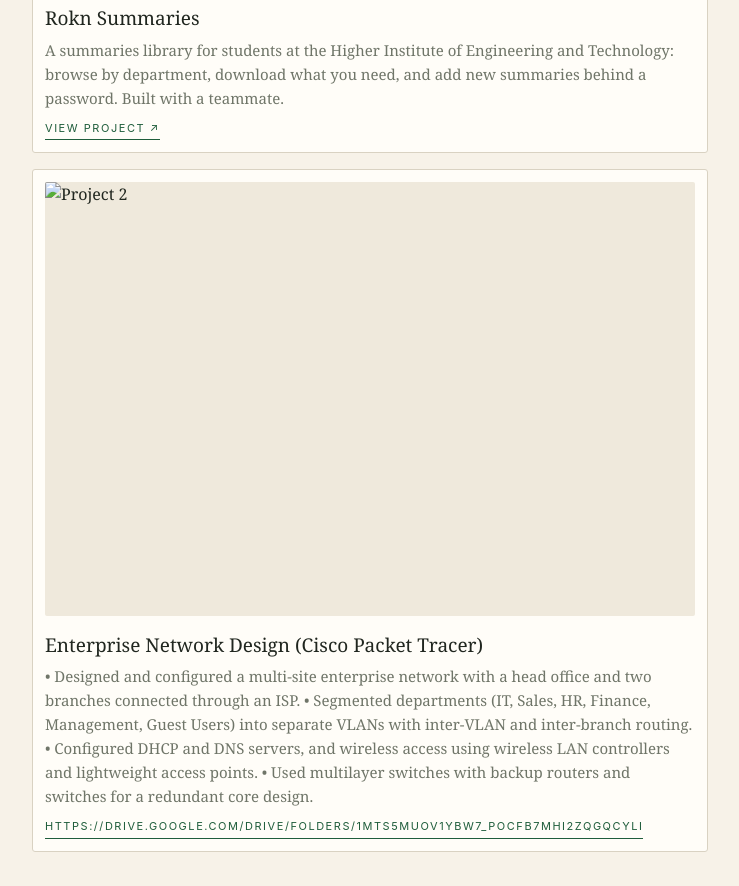
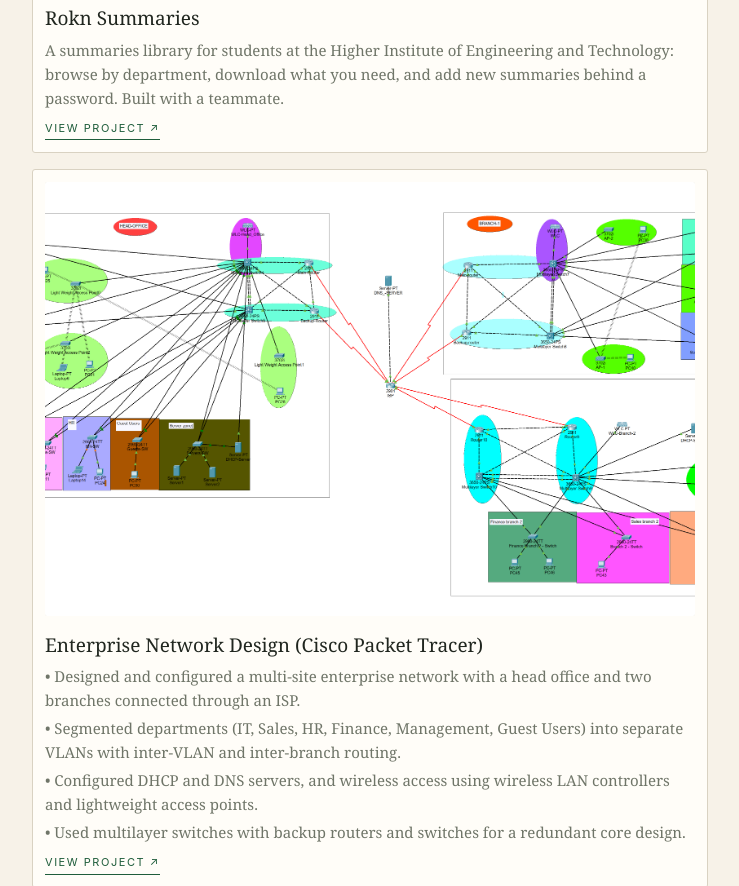
Before and after one commit to mahmoudessam123445/Portfolio, a plain HTML site: page index.html in a window 1280 px wide. Shown: the part 1257-2143 px from the top of the page, without its empty margins (270-1009 px from the left). Drawn offline with Linux system fonts and the light colour scheme.

Commit message:
Update index.html

```diff
--- a/index.html
+++ b/index.html
@@ -105,16 +105,16 @@
       </article>
 
       <article class="proj">
-        <img src="assets/projects/mm.jpg" alt="Project 2">
-        <h3>Enterprise Network Design (Cisco Packet Tracer)</h3>
+        <img src="assets/projects/project-2.jpg" alt="Project 2">
+        <h3> Enterprise Network Design (Cisco Packet Tracer) </h3>
         <p> • Designed and configured a multi-site enterprise network with a head office and two branches connected
-through an ISP.
-• Segmented departments (IT, Sales, HR, Finance, Management, Guest Users) into separate VLANs with
-inter-VLAN and inter-branch routing.
-• Configured DHCP and DNS servers, and wireless access using wireless LAN controllers and lightweight
-access points.
-• Used multilayer switches with backup routers and switches for a redundant core design.</p>
-        <a class="proj-link" href="#">https://drive.google.com/drive/folders/1MtS5muOV1Ybw7_POCFB7mhi2zqGqcYlI</a>
+through an ISP.</p>
+<p>• Segmented departments (IT, Sales, HR, Finance, Management, Guest Users) into separate VLANs with
+inter-VLAN and inter-branch routing.</p>
+<p>• Configured DHCP and DNS servers, and wireless access using wireless LAN controllers and lightweight
+access points.</p>
+<p>• Used multilayer switches with backup routers and switches for a redundant core design.</p>
+        <a class="proj-link" href="https://drive.google.com/drive/folders/1MtS5muOV1Ybw7_POCFB7mhi2zqGqcYlI">View project &nearr;</a>
       </article>
 
 
```
